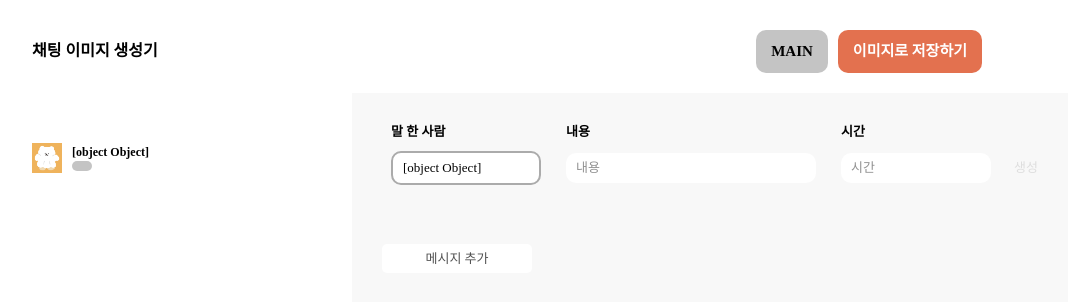
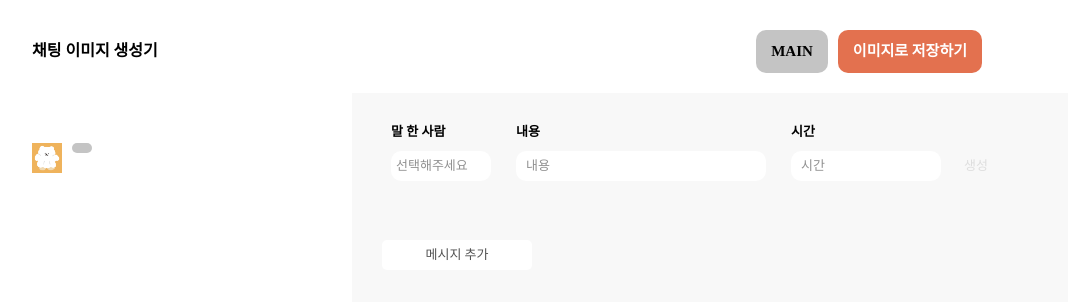
Before and after one commit to ToyMakers/chat-image-generator, a React (Create React App) app: page / in a window 1280 px wide. Both pictures are taken after a click on the button "메시지 추가". Shown: the top 302 px of the page, without its empty margins (18-1086 px from the left). Built offline with nearby package versions, Linux system fonts and the light colour scheme; a web font is replaced by a local one.

Commit message:
✨ feat: 말 한 사람 드롭다운 추가

```diff
--- a/src/components/Chat.jsx
+++ b/src/components/Chat.jsx
@@ -95,6 +95,7 @@ function Chat() {
             >
               {chat.user ? String(chat.user) : ""}
             </div>
+
             <div className="flex">
               <div
                 onClick={handleStyleContent}
--- a/src/components/ParticipantsContainer.jsx
+++ b/src/components/ParticipantsContainer.jsx
@@ -3,6 +3,7 @@ import Message from "./message.jsx";
 
 function ParticipantsContainer() {
   const { chatList, setChatList } = useStore();
+
   const handleAddMessage = (e) => {
     e.preventDefault();
     const newChat = {
--- /dev/null
+++ b/src/components/UserDropdown.jsx
@@ -0,0 +1,31 @@
+import { useStore } from "../store/chatStore.js";
+
+function UserDropdwon() {
+  const { chatList } = useStore();
+  return (
+    <div className="bg-gray-100 border-[3px] z-[999] rounded-[10px]">
+      <li className=" py-[5px] px-[5px] rounded-[10px] hover:bg-white">
+        <button className="flex items-center">
+          <img
+            alt="참여자 추가"
+            src="./assets/ic-add.svg"
+            className="mr-[5px] w-[10px] h-[10px]"
+          />
+          참여자 추가
+        </button>
+      </li>
+      {chatList &&
+        chatList.map((chat) => {
+          return (
+            <li
+              key={chat.chatId}
+              className=" py-[5px] px-[5px] rounded-[10px] hover:bg-white"
+            >
+              {chat.user}
+            </li>
+          );
+        })}
+    </div>
+  );
+}
+export default UserDropdwon;
--- a/src/components/message.jsx
+++ b/src/components/message.jsx
@@ -1,6 +1,7 @@
 /* eslint-disable react-hooks/rules-of-hooks */
 import { useState } from "react";
 import { useStore } from "../store/chatStore.js";
+import UserDropdwon from "./UserDropdown.jsx";
 
 export default function Message({
   chatId,
@@ -12,6 +13,7 @@ export default function Message({
   const [content, setContent] = useState(initialContent);
   const [time, setTime] = useState(initialTime);
   const { chatList, updateChatById } = useStore();
+  const [isShowDropdwn, setIsShowDropdown] = useState(false);
 
   const handleUpdate = (e) => {
     e.preventDefault();
@@ -23,13 +25,15 @@ export default function Message({
   return (
     <tr>
       <td>
-        <input
-          value={user}
-          onChange={(e) => setUser(e.target.value)}
-          type="text"
-          placeholder="말 한 사람"
-          className="w-[150px] mr-[15px]  rounded-[10px] px-[10px] py-[5px] border-[2px] border-gray-300"
-        />
+        <ul
+          className="w-[100px] h-[30px] flex flex-col pl-[5px] pt-[5px] mr-[15px]  rounded-[10px] bg-white text-gray-400"
+          onClick={() => {
+            setIsShowDropdown(!isShowDropdwn);
+          }}
+        >
+          선택해주세요
+          {isShowDropdwn && <UserDropdwon />}
+        </ul>
       </td>
       <td>
         <input
--- a/src/store/chatStore.js
+++ b/src/store/chatStore.js
@@ -38,9 +38,9 @@ export const useStore = create((set) => ({
           ...state.chatList,
           {
             chatId: newChatId,
-            user,
-            content,
-            time,
+            user: "",
+            content: "",
+            time: "",
           },
         ],
         chatId: newChatId,
```
Also changed, not shown: public/assets/ic-add.svg (added).
